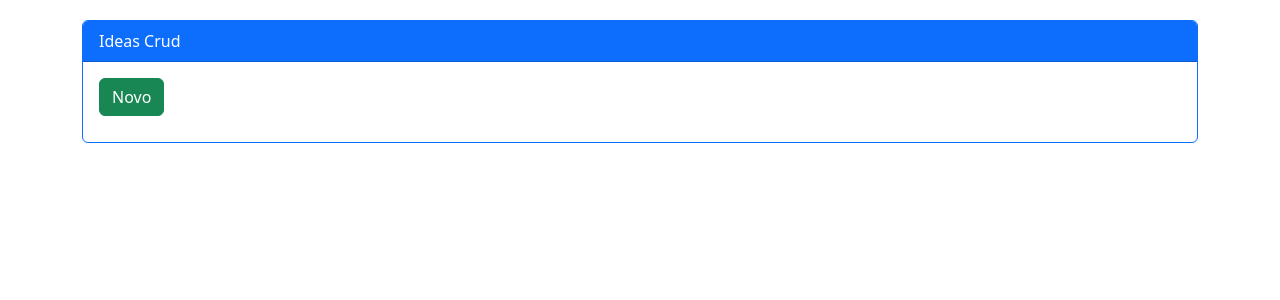
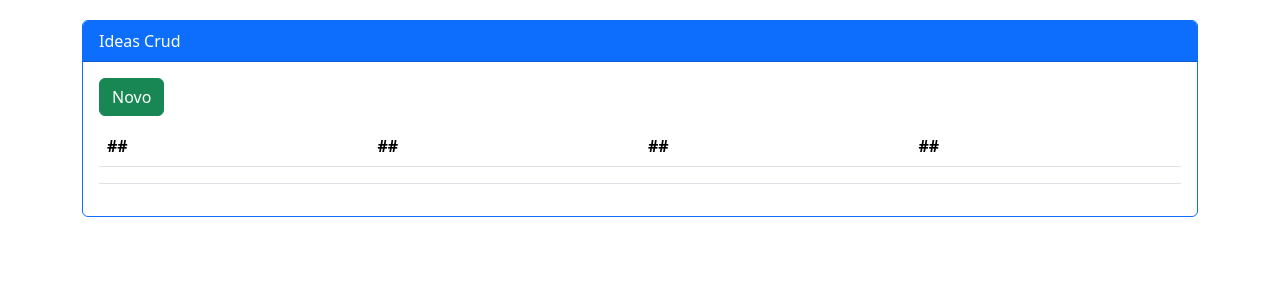
Before and after one commit to Adyson-Lima/erlideas_frontend, a React (Create React App) app: page / in a window 1280 px wide. Shown: the top 300 px of the page. Built offline with nearby package versions, Linux system fonts and the light colour scheme.

Commit message:
7° commit - tdd tela Ideas: Existe table em Ideas? GREEN

```diff
--- a/src/pages/Ideas/index.js
+++ b/src/pages/Ideas/index.js
@@ -11,8 +11,29 @@
       </div>
       <div className="card-body">
 
-      <Link data-testid="mylink" className="btn btn-success"
-      style={{marginBottom: '10px'}} to="/newupdate/0">Novo</Link>
+        <Link data-testid="mylink" className="btn btn-success"
+        style={{marginBottom: '10px'}} to="/newupdate/0">Novo</Link>
+
+        <table data-testid="mytable" className="table table-hover">
+          <thead>
+            <tr>
+              <th scope="col">##</th>
+              <th scope="col">##</th>
+              <th scope="col">##</th>
+              <th scope="col">##</th>
+            </tr>
+          </thead>
+          <tbody>
+            <tr>
+              <th scope="row"></th>
+                <td></td>
+                <td></td>
+                <td>
+
+                </td>
+            </tr>
+          </tbody>
+        </table>
 
       </div>
     </div>
```
